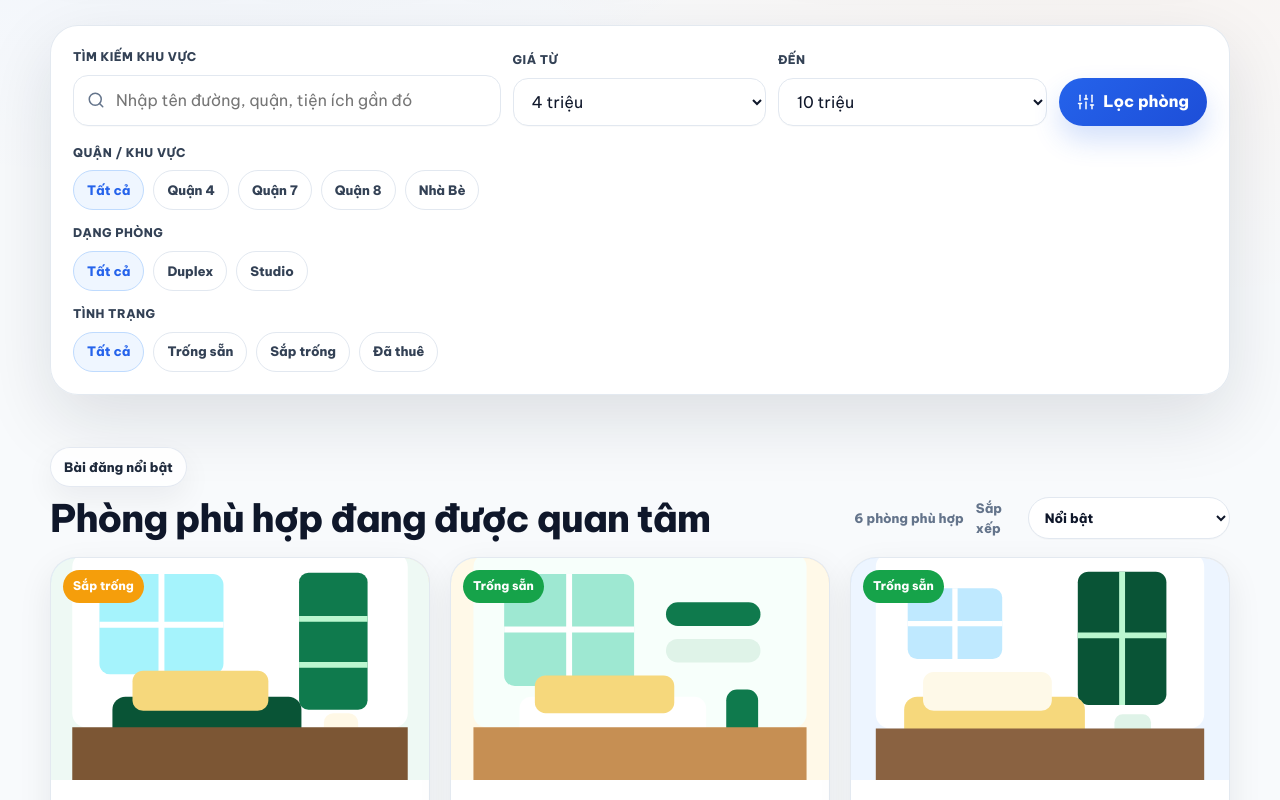
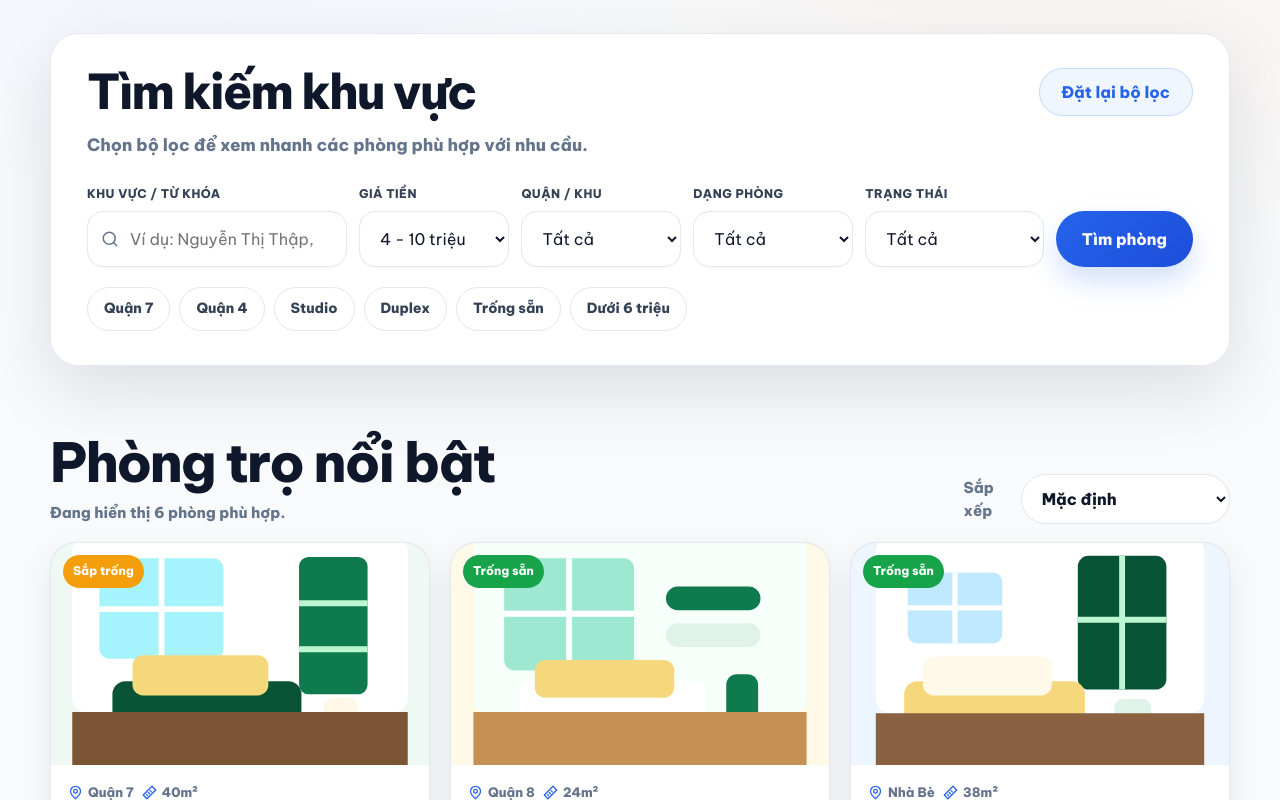
Before and after one commit to khaibiter/motel-room, a Next.js app: page / in a window 1280 px wide. Shown: the part 760-1560 px from the top of the page. Built offline with nearby package versions, Linux system fonts and the light colour scheme.

Commit message:
Refine filter panel and featured listings layout

```diff
--- a/app/globals.css
+++ b/app/globals.css
@@ -430,21 +430,58 @@ svg {
 }
 
 .filter-band {
-  padding-top: 26px;
+  padding-top: 34px;
   scroll-margin-top: 118px;
 }
 
 .filter-grid {
-  padding: 22px;
+  padding: 34px 36px;
   background: rgba(255, 255, 255, 0.92);
   border: 1px solid rgba(226, 232, 240, 0.94);
   border-radius: var(--radius-lg);
   box-shadow: var(--shadow);
 }
 
+.filter-head {
+  display: flex;
+  align-items: flex-start;
+  justify-content: space-between;
+  gap: 20px;
+  margin-bottom: 26px;
+}
+
+.filter-head h2 {
+  margin: 0;
+  color: var(--ink);
+  font-size: clamp(32px, 4vw, 48px);
+  font-weight: 950;
+  letter-spacing: -1.8px;
+  line-height: 1;
+}
+
+.filter-head p {
+  margin: 16px 0 0;
+  color: var(--muted);
+  font-size: 17px;
+  font-weight: 850;
+}
+
+.reset-button {
+  min-height: 48px;
+  flex: 0 0 auto;
+  padding: 0 22px;
+  color: var(--blue);
+  background: #eff6ff;
+  border: 1px solid #bfdbfe;
+  border-radius: 999px;
+  cursor: pointer;
+  font-weight: 950;
+  box-shadow: none;
+}
+
 .search-panel {
   display: grid;
-  grid-template-columns: minmax(220px, 1.35fr) 0.8fr 0.85fr auto;
+  grid-template-columns: minmax(260px, 1.35fr) 0.8fr 0.85fr 0.85fr 0.95fr auto;
   align-items: end;
   gap: 12px;
   margin-bottom: 18px;
@@ -454,8 +491,7 @@ svg {
   min-width: 0;
 }
 
-.field label,
-.filter-title {
+.field label {
   display: block;
   margin: 0 0 8px;
   color: #334155;
@@ -483,14 +519,15 @@ svg {
 input,
 select {
   width: 100%;
-  min-height: 48px;
-  padding: 12px 14px;
+  min-height: 56px;
+  padding: 12px 16px;
   color: var(--ink);
   background: #fff;
   border: 1px solid var(--line);
-  border-radius: 15px;
+  border-radius: 16px;
   outline: none;
   box-shadow: 0 1px 0 rgba(15, 23, 42, 0.02);
+  font-size: 16px;
 }
 
 input {
@@ -507,12 +544,12 @@ a:focus-visible {
 }
 
 .search-button {
-  min-height: 48px;
+  min-height: 56px;
   display: inline-flex;
   align-items: center;
   justify-content: center;
   gap: 8px;
-  padding: 0 18px;
+  padding: 0 26px;
   color: #fff;
   background: linear-gradient(135deg, var(--blue), var(--blue-2));
   border: 0;
@@ -528,32 +565,28 @@ a:focus-visible {
   height: 18px;
 }
 
-.filter-group {
-  margin-top: 14px;
-}
-
-.chip-row {
+.quick-chip-row {
   display: flex;
   flex-wrap: wrap;
   gap: 9px;
+  margin-top: 20px;
 }
 
-.chip {
-  min-height: 40px;
-  padding: 0 13px;
+.quick-chip {
+  min-height: 44px;
+  padding: 0 16px;
   color: #334155;
   background: #fff;
   border: 1px solid var(--line);
   border-radius: 999px;
   cursor: pointer;
-  font-size: 13px;
-  font-weight: 850;
+  font-size: 14px;
+  font-weight: 900;
   transition: background 180ms ease, border-color 180ms ease, color 180ms ease;
 }
 
-.chip:hover,
-.chip:focus-visible,
-.chip.is-active {
+.quick-chip:hover,
+.quick-chip:focus-visible {
   color: var(--blue);
   background: #eff6ff;
   border-color: #bfdbfe;
@@ -564,7 +597,7 @@ a:focus-visible {
 }
 
 .listings-section {
-  padding-top: 42px;
+  padding-top: 56px;
   padding-bottom: 56px;
   scroll-margin-top: 118px;
 }
@@ -599,9 +632,9 @@ a:focus-visible {
 .contact-copy h2 {
   margin: 0;
   color: var(--ink);
-  font-size: clamp(26px, 3vw, 38px);
-  font-weight: 900;
-  letter-spacing: -1px;
+  font-size: clamp(34px, 4.4vw, 54px);
+  font-weight: 950;
+  letter-spacing: -1.8px;
   line-height: 1.12;
 }
 
@@ -616,12 +649,12 @@ a:focus-visible {
 .result-count,
 .sort-field {
   color: var(--muted);
-  font-size: 13px;
+  font-size: 15px;
   font-weight: 850;
 }
 
 .result-count {
-  margin: 0;
+  margin: 8px 0 0;
 }
 
 .sort-field {
@@ -631,9 +664,9 @@ a:focus-visible {
 }
 
 .sort-field select {
-  min-width: 190px;
-  min-height: 42px;
-  padding: 0 12px;
+  min-width: 170px;
+  min-height: 50px;
+  padding: 0 16px;
   border-radius: 999px;
   font-weight: 850;
 }
@@ -1060,6 +1093,33 @@ a:focus-visible {
     height: 210px;
   }
 
+  .filter-band {
+    padding-top: 24px;
+  }
+
+  .filter-grid {
+    padding: 22px 18px;
+  }
+
+  .filter-head {
+    flex-direction: column;
+    gap: 14px;
+    margin-bottom: 20px;
+  }
+
+  .filter-head h2 {
+    font-size: 34px;
+  }
+
+  .filter-head p {
+    margin-top: 10px;
+    font-size: 15px;
+  }
+
+  .reset-button {
+    width: 100%;
+  }
+
   .search-panel,
   .listing-grid,
   .contact-section {
@@ -1076,6 +1136,10 @@ a:focus-visible {
   .sort-field {
     align-items: stretch;
     flex-direction: column;
+  }
+
+  .section-heading h2 {
+    font-size: 38px;
   }
 
   .sort-field select {
--- a/app/page.jsx
+++ b/app/page.jsx
@@ -102,6 +102,22 @@ const filterGroups = {
   status: ["Tất cả", "Trống sẵn", "Sắp trống", "Đã thuê"],
 };
 
+const priceRanges = {
+  "4-10": [4, 10],
+  "4-6": [4, 6],
+  "6-8": [6, 8],
+  "8-10": [8, 10],
+};
+
+const quickFilters = [
+  { label: "Quận 7", group: "district", value: "Quận 7" },
+  { label: "Quận 4", group: "district", value: "Quận 4" },
+  { label: "Studio", group: "type", value: "Studio" },
+  { label: "Duplex", group: "type", value: "Duplex" },
+  { label: "Trống sẵn", group: "status", value: "Trống sẵn" },
+  { label: "Dưới 6 triệu", group: "price", value: "4-6" },
+];
+
 function formatPrice(price) {
   return Number.isInteger(price) ? `${price} triệu` : `${price.toFixed(1)} triệu`;
 }
@@ -124,8 +140,7 @@ function getDisplayLikes(listing, liked) {
 
 export default function HomePage() {
   const [keyword, setKeyword] = useState("");
-  const [minPrice, setMinPrice] = useState("4");
-  const [maxPrice, setMaxPrice] = useState("10");
+  const [priceRange, setPriceRange] = useState("4-10");
   const [sortBy, setSortBy] = useState("featured");
   const [mobileMenuOpen, setMobileMenuOpen] = useState(false);
   const [quickContactVisible, setQuickContactVisible] = useState(false);
@@ -138,7 +153,7 @@ export default function HomePage() {
 
   useEffect(() => {
     function handleScroll() {
-      setQuickContactVisible(window.scrollY > 520);
+      setQuickContactVisible(window.scrollY > 1800);
     }
 
     handleScroll();
@@ -148,8 +163,7 @@ export default function HomePage() {
 
   const filteredListings = useMemo(() => {
     const normalizedKeyword = keyword.trim().toLowerCase();
-    const low = Math.min(Number(minPrice), Number(maxPrice));
-    const high = Math.max(Number(minPrice), Number(maxPrice));
+    const [low, high] = priceRanges[priceRange] ?? priceRanges["4-10"];
 
     const matched = listings.filter((listing) => {
       const haystack = `${listing.title} ${listing.district} ${listing.address} ${listing.desc} ${listing.type} ${listing.status}`.toLowerCase();
@@ -169,10 +183,30 @@ export default function HomePage() {
       if (sortBy === "likes-desc") return getDisplayLikes(b, liked[b.id]) - getDisplayLikes(a, liked[a.id]);
       return b.views + b.likes - (a.views + a.likes);
     });
-  }, [filters, keyword, liked, maxPrice, minPrice, sortBy]);
+  }, [filters, keyword, liked, priceRange, sortBy]);
 
   function updateFilter(group, value) {
     setFilters((current) => ({ ...current, [group]: value }));
+  }
+
+  function applyQuickFilter(filter) {
+    if (filter.group === "price") {
+      setPriceRange(filter.value);
+      return;
+    }
+
+    updateFilter(filter.group, filter.value);
+  }
+
+  function resetFilters() {
+    setKeyword("");
+    setPriceRange("4-10");
+    setFilters({
+      district: "Tất cả",
+      type: "Tất cả",
+      status: "Tất cả",
+    });
+    setSortBy("featured");
   }
 
   function submitSearch(event) {
@@ -283,16 +317,26 @@ export default function HomePage() {
 
         <section className="filter-band" id="filters" aria-label="Bộ lọc phòng trọ">
           <div className="filter-grid">
+            <div className="filter-head">
+              <div>
+                <h2>Tìm kiếm khu vực</h2>
+                <p>Chọn bộ lọc để xem nhanh các phòng phù hợp với nhu cầu.</p>
+              </div>
+              <button className="reset-button" type="button" onClick={resetFilters}>
+                Đặt lại bộ lọc
+              </button>
+            </div>
+
             <form className="search-panel" onSubmit={submitSearch}>
               <div className="field field-wide">
-                <label htmlFor="keyword">Tìm kiếm khu vực</label>
+                <label htmlFor="keyword">Khu vực / từ khóa</label>
                 <div className="input-icon">
                   <Icon name="search" />
                   <input
                     id="keyword"
                     name="keyword"
                     type="search"
-                    placeholder="Nhập tên đường, quận, tiện ích gần đó"
+                    placeholder="Ví dụ: Nguyễn Thị Thập, Lotte, Him Lam"
                     autoComplete="off"
                     value={keyword}
                     onChange={(event) => setKeyword(event.target.value)}
@@ -301,52 +345,60 @@ export default function HomePage() {
               </div>
 
               <div className="field">
-                <label htmlFor="minPrice">Giá từ</label>
-                <select id="minPrice" value={minPrice} onChange={(event) => setMinPrice(event.target.value)}>
-                  <option value="4">4 triệu</option>
-                  <option value="5">5 triệu</option>
-                  <option value="6">6 triệu</option>
-                  <option value="7">7 triệu</option>
+                <label htmlFor="priceRange">Giá tiền</label>
+                <select id="priceRange" value={priceRange} onChange={(event) => setPriceRange(event.target.value)}>
+                  <option value="4-10">4 - 10 triệu</option>
+                  <option value="4-6">Dưới 6 triệu</option>
+                  <option value="6-8">6 - 8 triệu</option>
+                  <option value="8-10">8 - 10 triệu</option>
                 </select>
               </div>
 
               <div className="field">
-                <label htmlFor="maxPrice">Đến</label>
-                <select id="maxPrice" value={maxPrice} onChange={(event) => setMaxPrice(event.target.value)}>
-                  <option value="10">10 triệu</option>
-                  <option value="9">9 triệu</option>
-                  <option value="8">8 triệu</option>
-                  <option value="7">7 triệu</option>
+                <label htmlFor="district">Quận / khu</label>
+                <select id="district" value={filters.district} onChange={(event) => updateFilter("district", event.target.value)}>
+                  {filterGroups.district.map((value) => (
+                    <option key={value} value={value}>
+                      {value}
+                    </option>
+                  ))}
+                </select>
+              </div>
+
+              <div className="field">
+                <label htmlFor="roomType">Dạng phòng</label>
+                <select id="roomType" value={filters.type} onChange={(event) => updateFilter("type", event.target.value)}>
+                  {filterGroups.type.map((value) => (
+                    <option key={value} value={value}>
+                      {value}
+                    </option>
+                  ))}
+                </select>
+              </div>
+
+              <div className="field">
+                <label htmlFor="roomStatus">Trạng thái</label>
+                <select id="roomStatus" value={filters.status} onChange={(event) => updateFilter("status", event.target.value)}>
+                  {filterGroups.status.map((value) => (
+                    <option key={value} value={value}>
+                      {value}
+                    </option>
+                  ))}
                 </select>
               </div>
 
               <button className="search-button" type="submit">
-                <Icon name="sliders" />
-                Lọc phòng
+                Tìm phòng
               </button>
             </form>
 
-            <FilterGroup
-              title="Quận / khu vực"
-              group="district"
-              values={filterGroups.district}
-              selected={filters.district}
-              onChange={updateFilter}
-            />
-            <FilterGroup
-              title="Dạng phòng"
-              group="type"
-              values={filterGroups.type}
-              selected={filters.type}
-              onChange={updateFilter}
-            />
-            <FilterGroup
-              title="Tình trạng"
-              group="status"
-              values={filterGroups.status}
-              selected={filters.status}
-              onChange={updateFilter}
-            />
+            <div className="quick-chip-row" aria-label="Bộ lọc nhanh">
+              {quickFilters.map((filter) => (
+                <button className="quick-chip" key={`${filter.group}-${filter.value}`} type="button" onClick={() => applyQuickFilter(filter)}>
+                  {filter.label}
+                </button>
+              ))}
+            </div>
           </div>
         </section>
 
@@ -368,17 +420,16 @@ export default function HomePage() {
         <section className="listings-section" id="listings">
           <div className="section-heading">
             <div>
-              <p className="eyebrow">Bài đăng nổi bật</p>
-              <h2>Phòng phù hợp đang được quan tâm</h2>
+              <h2>Phòng trọ nổi bật</h2>
+              <p className="result-count" aria-live="polite">
+                Đang hiển thị {filteredListings.length} phòng phù hợp.
+              </p>
             </div>
             <div className="listing-tools">
-              <p className="result-count" aria-live="polite">
-                {filteredListings.length} phòng phù hợp
-              </p>
               <label className="sort-field" htmlFor="sortBy">
                 <span>Sắp xếp</span>
                 <select id="sortBy" value={sortBy} onChange={(event) => setSortBy(event.target.value)}>
-                  <option value="featured">Nổi bật</option>
+                  <option value="featured">Mặc định</option>
                   <option value="price-asc">Giá thấp đến cao</option>
                   <option value="price-desc">Giá cao đến thấp</option>
                   <option value="views-desc">Lượt xem nhiều</option>
@@ -440,26 +491,6 @@ export default function HomePage() {
         <p>© 2026 timphongtrocungtoi.vn - Khải hỗ trợ tìm phòng trọ khu Nam Sài Gòn.</p>
       </footer>
     </>
-  );
-}
-
-function FilterGroup({ title, group, values, selected, onChange }) {
-  return (
-    <div className="filter-group">
-      <span className="filter-title">{title}</span>
-      <div className="chip-row">
-        {values.map((value) => (
-          <button
-            className={`chip ${selected === value ? "is-active" : ""}`}
-            key={value}
-            type="button"
-            onClick={() => onChange(group, value)}
-          >
-            {value}
-          </button>
-        ))}
-      </div>
-    </div>
   );
 }
 
```
